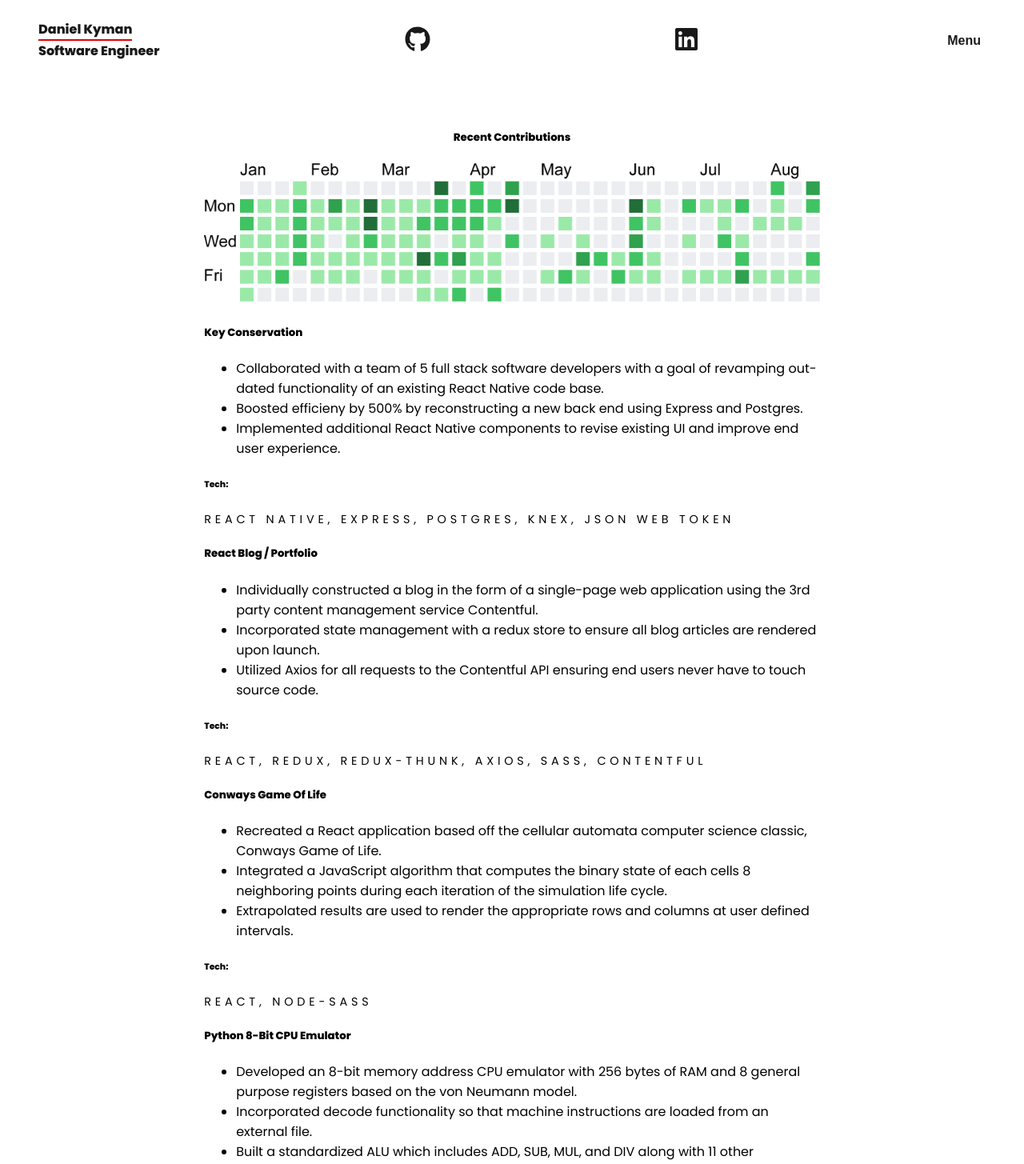
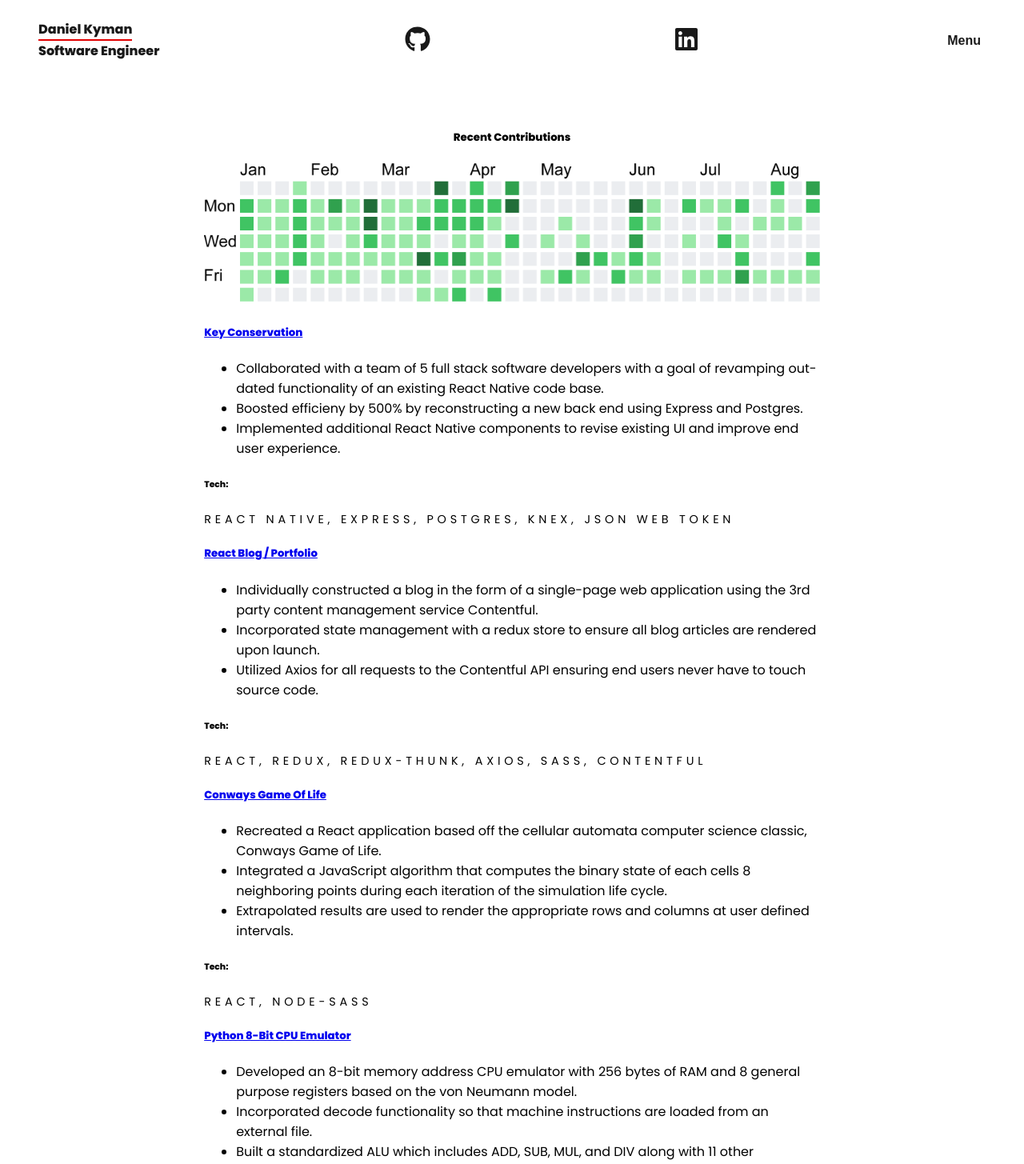
Before and after one commit to danielkyman/gsap_portfolio, a React (Create React App) app in the folder portfolio/: page /projects in a window 1280 px wide. Shown: the top 1455 px of the page at 80% size. Built offline with nearby package versions, Linux system fonts and the light colour scheme.

Commit message:
added links for recent projects page

```diff
--- a/portfolio/src/components/Projects.js
+++ b/portfolio/src/components/Projects.js
@@ -12,21 +12,21 @@ const Projects = () => {
   let projectThree = useRef(null);
   let projectFour = useRef(null);
 
-  const handleHoverOn = (node) => {
-    gsap.to(node, {
-      duration: 0.3,
-      x: -5,
-      ease: "power1.inOut",
-    });
-  };
+  // const handleHoverOn = (node) => {
+  //   gsap.to(node, {
+  //     duration: 0.3,
+  //     x: -5,
+  //     ease: "power1.inOut",
+  //   });
+  // };
 
-  const handleHoverOff = (node) => {
-    gsap.to(node, {
-      duration: 0.3,
-      x: 5,
-      ease: "power1.inOut",
-    });
-  };
+  // const handleHoverOff = (node) => {
+  //   gsap.to(node, {
+  //     duration: 0.3,
+  //     x: 5,
+  //     ease: "power1.inOut",
+  //   });
+  // };
 
   useEffect(() => {
     fadeIn(contributionMap);
@@ -56,10 +56,13 @@ const Projects = () => {
             ref={(e) => {
               projectOne = e;
             }}
-            onMouseEnter={(e) => handleHoverOn(projectOne)}
-            onMouseLeave={(e) => handleHoverOff(projectOne)}
+            // onMouseEnter={(e) => handleHoverOn(projectOne)}
+            // onMouseLeave={(e) => handleHoverOff(projectOne)}
           >
+          <a href="https://github.com/danielkyman/key-conservation-mobile" target="_blank"
+          rel="noopener noreferrer" >
             <h5>Key Conservation</h5>
+            </a>
             <ul>
               <li>
                 Collaborated with a team of 5 full stack software developers
@@ -83,10 +86,13 @@ const Projects = () => {
             ref={(e) => {
               projectTwo = e;
             }}
-            onMouseEnter={(e) => handleHoverOn(projectTwo)}
-            onMouseLeave={(e) => handleHoverOff(projectTwo)}
+            // onMouseEnter={(e) => handleHoverOn(projectTwo)}
+            // onMouseLeave={(e) => handleHoverOff(projectTwo)}
           >
+          <a href="https://github.com/danielkyman/react-portfolio" target="_blank"
+          rel="noopener noreferrer" >
             <h5>React Blog / Portfolio</h5>
+            </a>
             <ul>
               <li>
                 Individually constructed a blog in the form of a single-page web
@@ -110,10 +116,13 @@ const Projects = () => {
             ref={(e) => {
               projectThree = e;
             }}
-            onMouseEnter={(e) => handleHoverOn(projectThree)}
-            onMouseLeave={(e) => handleHoverOff(projectThree)}
+            // onMouseEnter={(e) => handleHoverOn(projectThree)}
+            // onMouseLeave={(e) => handleHoverOff(projectThree)}
           >
+          <a href="https://github.com/danielkyman/conways-game-of-life" target="_blank"
+          rel="noopener noreferrer" >
             <h5>Conways Game Of Life</h5>
+            </a>
             <ul>
               <li>
                 Recreated a React application based off the cellular automata
@@ -137,10 +146,13 @@ const Projects = () => {
             ref={(e) => {
               projectFour = e;
             }}
-            onMouseEnter={(e) => handleHoverOn(projectFour)}
-            onMouseLeave={(e) => handleHoverOff(projectFour)}
+            // onMouseEnter={(e) => handleHoverOn(projectFour)}
+            // onMouseLeave={(e) => handleHoverOff(projectFour)}
           >
+          <a href="https://github.com/danielkyman/8Bit_CPU_Emulator" target="_blank"
+          rel="noopener noreferrer" >
             <h5>Python 8-Bit CPU Emulator</h5>
+            </a>
             <ul>
               <li>
                 Developed an 8-bit memory address CPU emulator with 256 bytes of
--- a/portfolio/src/components/Stack.js
+++ b/portfolio/src/components/Stack.js
@@ -7,13 +7,13 @@ const Stack = () => {
         <h5>Front End:</h5>
         <p>
           HTML, CSS, SASS/SCSS, React, React Native, Redux, Jest, React Testing
-          Library ...
+          Library
         </p>
         <h5>Back End:</h5>
-        <p>REST, Node, Express, Jest/SuperTest, SQL, PostgreSQL, Flask ...</p>
+        <p>REST, Node, Express, Jest/SuperTest, SQL, PostgreSQL, Flask</p>
         <h5>Embedded Applications:</h5>
         <p>
-          ARM, AVR, Arduino, Altium Designer, Atmel Studio, SPICE, Cadence ...
+          ARM, AVR, Arduino, Altium Designer, Atmel Studio, SPICE, Cadence
         </p>
         <h5>Languages:</h5>
         <p>JavaScript, Python, C, C++</p>
```
